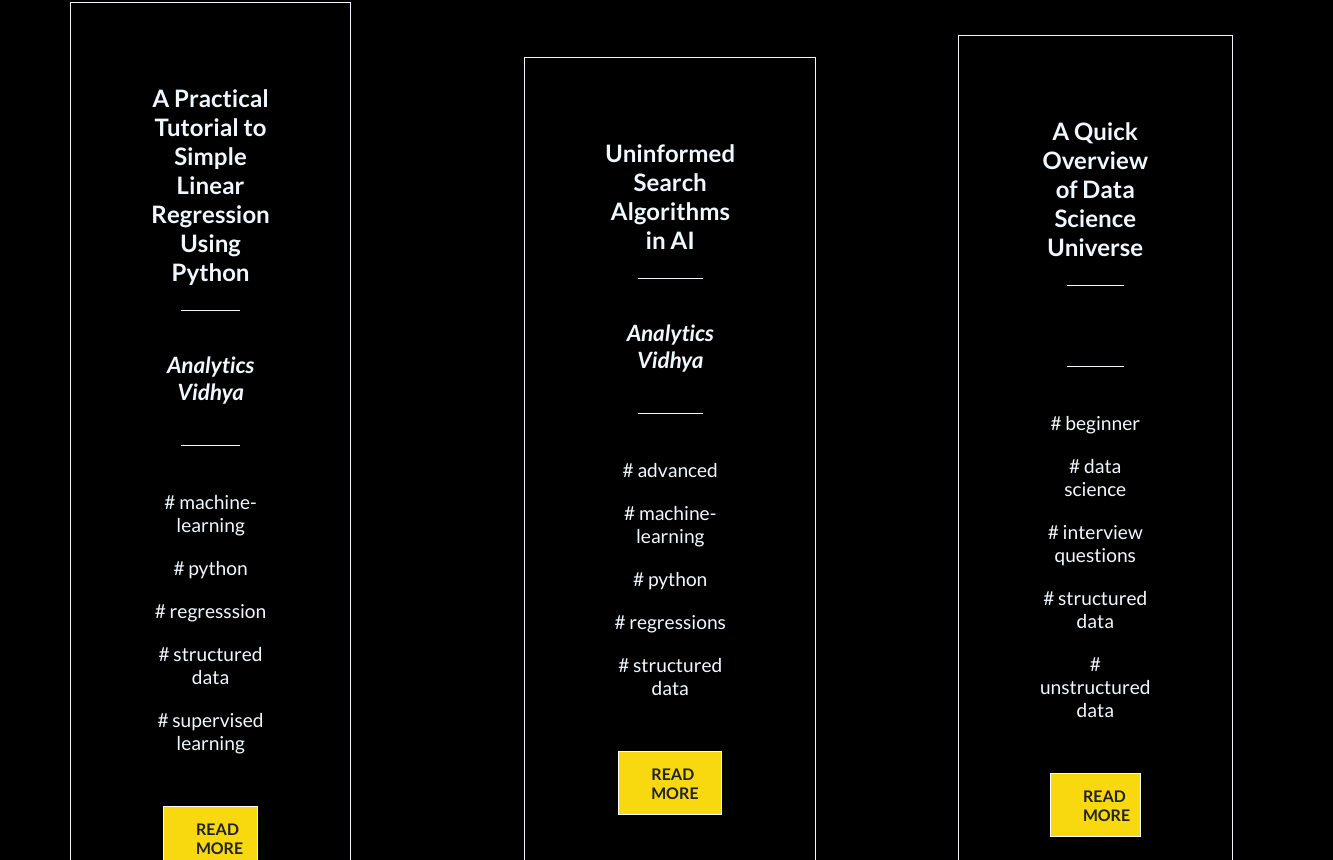
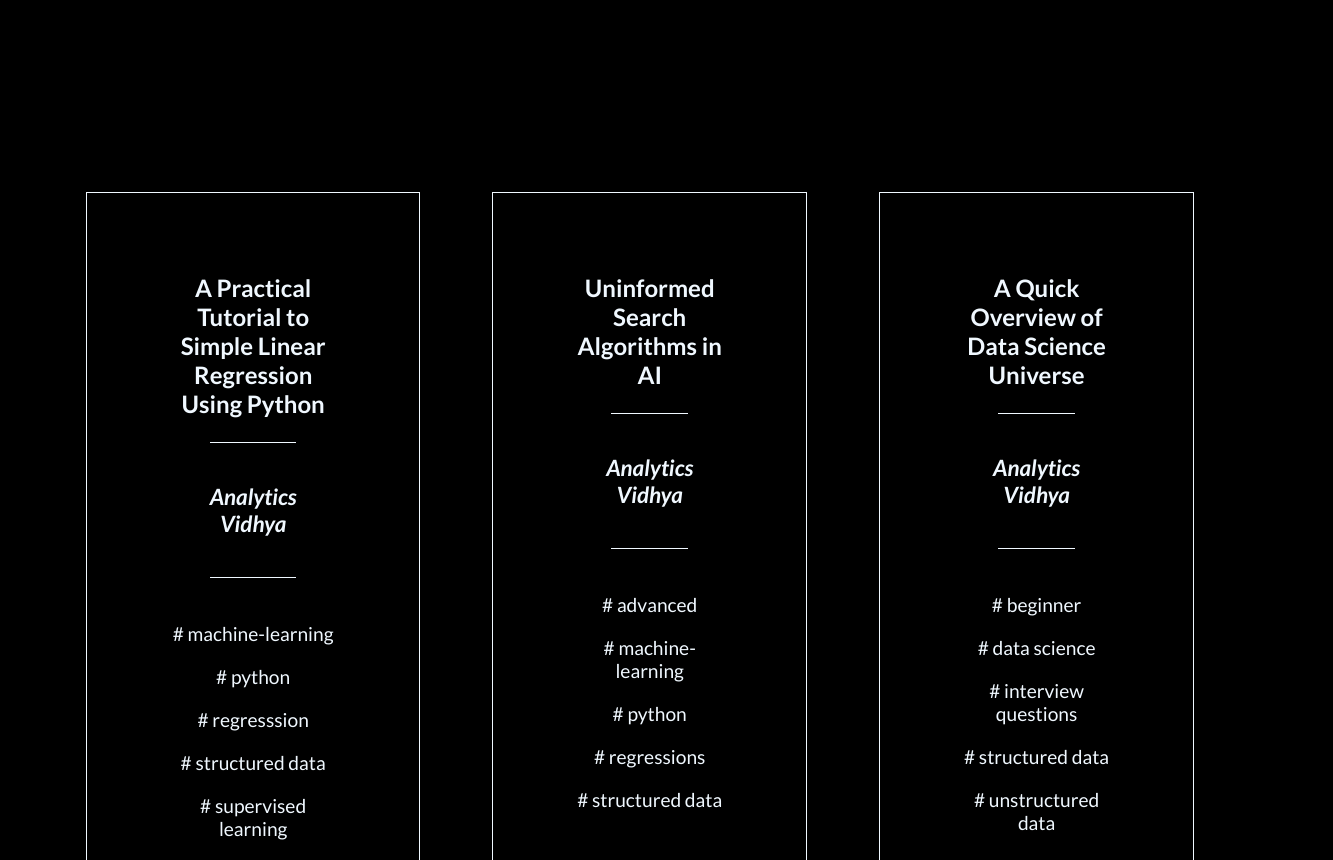
Before and after one commit to srini047/portfolio, a React (Create React App) app: page /blogs in a window 1280 px wide. Shown: the part 1560-2420 px from the top of the page, 1333 px wide, since content can reach past the window. Built offline with nearby package versions, Linux system fonts and the light colour scheme.

Commit message:
add: tailwind css support for blog cards

```diff
--- a/package.json
+++ b/package.json
@@ -42,5 +42,8 @@
       "last 1 firefox version",
       "last 1 safari version"
     ]
+  },
+  "devDependencies": {
+    "tailwindcss": "^3.3.3"
   }
 }
--- a/src/components/BlogCard.js
+++ b/src/components/BlogCard.js
@@ -1,26 +1,32 @@
-import "./BlogCard.css";
-import React from 'react';
+import React from "react";
 
 const BlogPost = (props) => {
-    var values = props.tags.map(function(value, i){
-        return (
-          <p># {value}</p>
-        );
-    });
+  var values = props.tags.map(function (value, i) {
+    return <p># {value}</p>;
+  });
   return (
-        <div className="card-container">
-            <div className="card">
-                <h2>{props.title}</h2>
-                <span className="bar"></span>
-                <h3><i>{props.platform}</i></h3>
-                <span className="bar"></span>
-                <p>{values}</p>
-                <a href={props.link} target="_blank" className="btn" rel="noreferrer">
-                    READ MORE
-                </a>
-            </div>
+    <div className="blog bg-black text-white py-8 sm:py-16 md:py-24">
+      <div className="max-w-7xl mx-auto grid grid-cols-1 sm:grid-cols-2 md:grid-cols-3 lg:grid-cols-2 xl:grid-cols-1 gap-10 px-4 sm:px-6 md:px-8">
+        <div className="card border border-white text-center p-6 sm:p-10 hover:bg-blue-900">
+          <h2 className="text-2xl sm:text-3xl md:text-4xl">{props.title}</h2>
+          <span className="bar border-b border-white w-1/2 mx-auto my-4 block"></span>
+          <h3 className="text-base sm:text-lg">
+            <i>{props.platform}</i>
+          </h3>
+          <span className="bar border-b border-white w-1/2 mx-auto my-4 block"></span>
+          <p className="py-2">{values}</p>
+          <a
+            href={props.link}
+            target="_blank"
+            rel="noreferrer"
+            className="btn block w-64 sm:w-80 mx-auto mt-4 sm:mt-8"
+          >
+            READ MORE
+          </a>
         </div>
-  )
-}
+      </div>
+    </div>
+  );
+};
 
-export default BlogPost
+export default BlogPost;
--- a/src/components/BlogPostData.js
+++ b/src/components/BlogPostData.js
@@ -50,7 +50,7 @@
   },
   {
     title: "A Quick Overview of Data Science Universe",
-    platform: "",
+    platform: "Analytics Vidhya",
     tags: [
       "beginner",
       "data science",
@@ -136,7 +136,7 @@
   {
     title: "Print prime numbers between 1 to 100 in Java",
     platform: "Codedamn",
-    tags: ["java", ""],
+    tags: ["java", "dsa"],
     link: "https://codedamn.com/news/java/print-prime-numbers-between-1-to-100",
   },
   {
```
Also changed, not shown: tailwind.config.js (added, +12 -0 lines), 1 other file (tests, documents, lock files or other folders).
